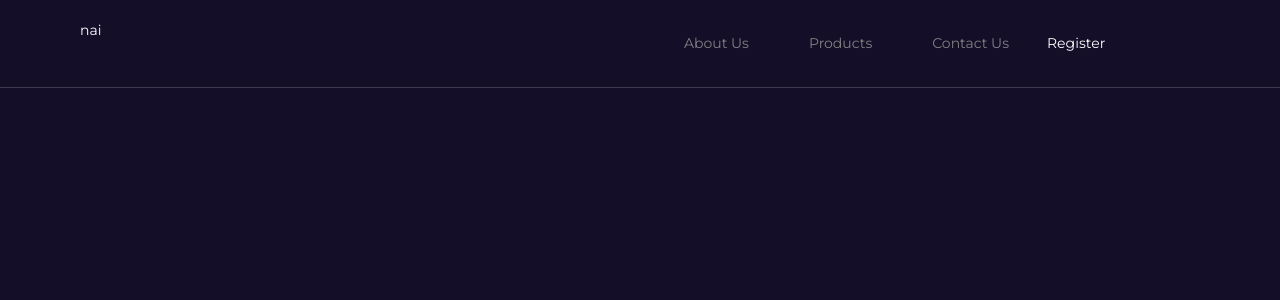
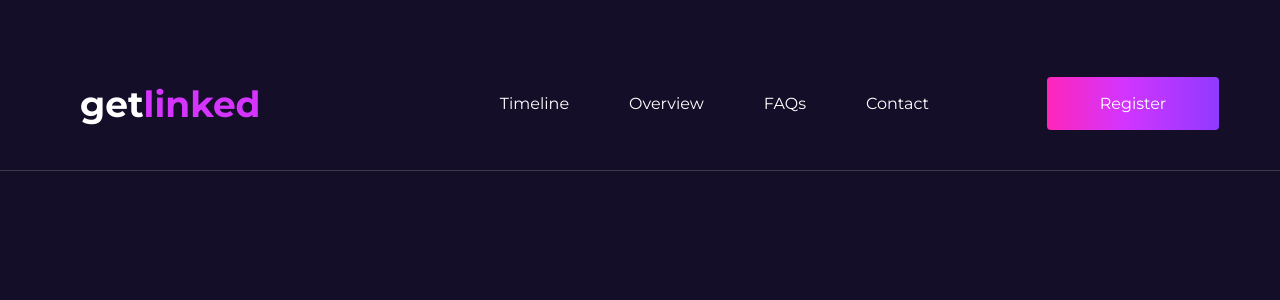
Before and after one commit to Emmanuel-Ingwe/getlinked-testweb, a Next.js app: page / in a window 1280 px wide. Shown: the top 300 px of the page. Built offline with nearby package versions, Linux system fonts and the light colour scheme; a web font is replaced by a local one.

Commit message:
button::

```diff
--- a/Data/navigation.tsx
+++ b/Data/navigation.tsx
@@ -14,15 +14,19 @@ export type NavigationLinkType = {
 
 export const navigationLinks: NavigationLinkType[] = [
 	{
-		title: "About Us",
-		href: "#about",
+		title: "Timeline",
+		href: "#timeline",
 	},
 	{
-		title: "Products",
-		href: "#products",
+		title: "Overview",
+		href: "#overview",
 	},
 	{
-		title: "Contact Us",
+		title: "FAQs",
+		href: "#faqs",
+	},
+    {
+		title: "Contact",
 		href: "#contact",
 	},
 ];
--- a/components/Layouts/Navigation/index.tsx
+++ b/components/Layouts/Navigation/index.tsx
@@ -1,6 +1,7 @@
 import { navigationLinks } from "../../../Data/navigation";
 import { AnimatePresence } from "framer-motion";
 import Link from "next/link";
+import Button from "../../global/Button";
 import React, { useState } from "react";
 import NavigationLink from "../NavigationLink";
 
@@ -9,25 +10,27 @@ const Navigation = () => {
 
 	return (
 		<>
-			<nav className='flex items-center h-16 lg:h-[88px] fixed bg-gray-100 z-50 top-0 w-full border-b border-hr'>
+			<nav className='flex items-center pt-[67px] pb-[30px] fixed bg-gray-100 z-50 top-0 w-full border-b border-hr'>
 				<div className='container flex items-center justify-between'>
 					<div>
 						<Link href='/' passHref>
-							<div className='w-[87px] h-8 md:h-12 xl:w-[97px]'>
-								nai
+							<div className=''>
+								<h1 className="text-17xl font-[700]">get<span className="text-fuchsia-100">linked</span></h1>
 							</div>
 						</Link>
 					</div>
-					<div className='flex items-center space-x-8'>
+					<div className='flex items-center space-x-28'>
 						<ul className='space-x-12 hidden xl:flex'>
 						{navigationLinks.map((link) => {
 								return <NavigationLink key={link.title} link={link} />;
 							})}
 						</ul>
-						<div className='space-x-4 hidden xl:flex'>
+						<div className='space-x-4 hidden xl:flex text-base'>
 							<Link href='/' target='_blank'
-									className='text-xs w-[153px] lg:text-sm font-medium py-2.5'>
-									Register
+									className='w-[153px] lg:text-s font-medium py-2.5'>
+										<Button
+										label="Register" className="bg-gradient-general"
+										/>
 							</Link>
 						</div>
 					</div>
--- a/components/Layouts/NavigationLink/index.tsx
+++ b/components/Layouts/NavigationLink/index.tsx
@@ -15,8 +15,8 @@ const NavigationLink = ({ link }: NavigationLinkProps) => {
 	return (
 		<li
 			className={cn(
-				"font-SpaceGrotesk font-medium transition-all rounded-lg hover:text-primary relative",
-				isActive(link.href!) ? "text-primary" : "text-[#818181]"
+				"font-SpaceGrotesk text-base font-medium transition-all rounded-lg hover:text-primary relative",
+				isActive(link.href!) ? "text-primary" : "text-white"
 			)}>
 			<Link href={link.href!} className='p-[6px] flex items-center'>
 				<span>{link.title}</span>
--- a/components/global/Button/index.tsx
+++ b/components/global/Button/index.tsx
@@ -0,0 +1,18 @@
+import React from 'react';
+
+interface ButtonProps {
+  label: string;
+  className?: string;
+}
+
+const Button: React.FC<ButtonProps> = ({  label, className }) => {
+  return (
+    <button
+      className={`bg-gradient-general hover:bg-none w-[172px] h-[53px] text-white rounded focus:outline-none ${className}`}
+    >
+      {label}
+    </button>
+  );
+};
+
+export default Button;
--- a/src/styles/globals.css
+++ b/src/styles/globals.css
@@ -36,3 +36,7 @@ body {
   font-size: 14px;
   font-family: Montserrat;
 }
+
+.bg-gradient-general {
+  background: linear-gradient(270deg, #903AFF 0%, #D434FE 56.42%, #FF26B9 99.99%, #FE34B9 100%);
+}
--- a/tailwind.config.js
+++ b/tailwind.config.js
@@ -31,6 +31,10 @@ module.exports = {
         fuchsia: {
           "100": "#d434fe",
           "200": "rgba(212, 52, 254, 0.12)",
+        },
+        gradient: {
+          general: 'linear-gradient(270deg,_#903aff,_#d434fe_56.42%,_#ff26b9_99.99%,_#fe34b9)',
+          icon: 'linear-gradient(125.8deg, #9666FF 6.28%, #5645F5 99.52%)',
         },
         gainsboro: "rgba(217, 217, 217, 0.03)",
         red: "#ff0000",
```
